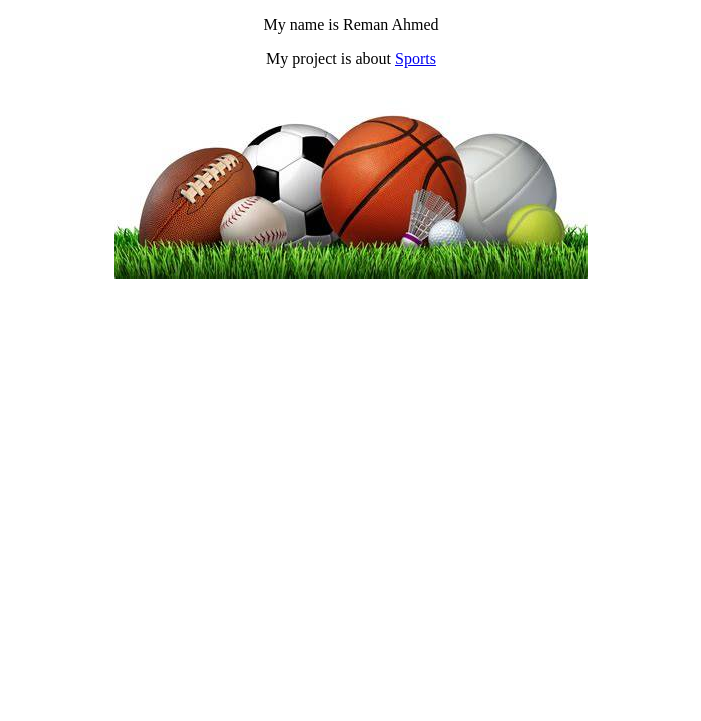
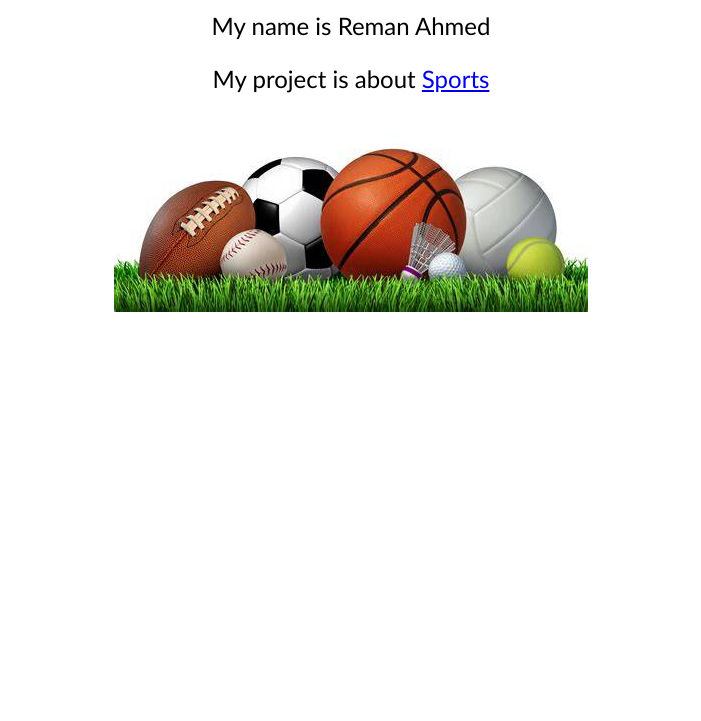
Before and after one commit to rymanalsal77-alt/topping, a plain HTML site: page index.html in a window 1280 px wide. Shown: the part 79-800 px from the top of the page, without its empty margins (289-990 px from the left). Drawn offline with Linux system fonts and the light colour scheme.

Commit message:
Update index.html

```diff
--- a/index.html
+++ b/index.html
@@ -4,7 +4,7 @@
     <meta charset="UTF-8">
     <meta name="viewport" content="width=device-width, initial-scale=1.0">
     <title>Document</title>
-    <link rel="stylesheet" href="style.css">
+    <link rel="stylesheet" href="subjects.css">
 </head>
 <body>
     <H1>Welcome to my web page!</H1>
```
